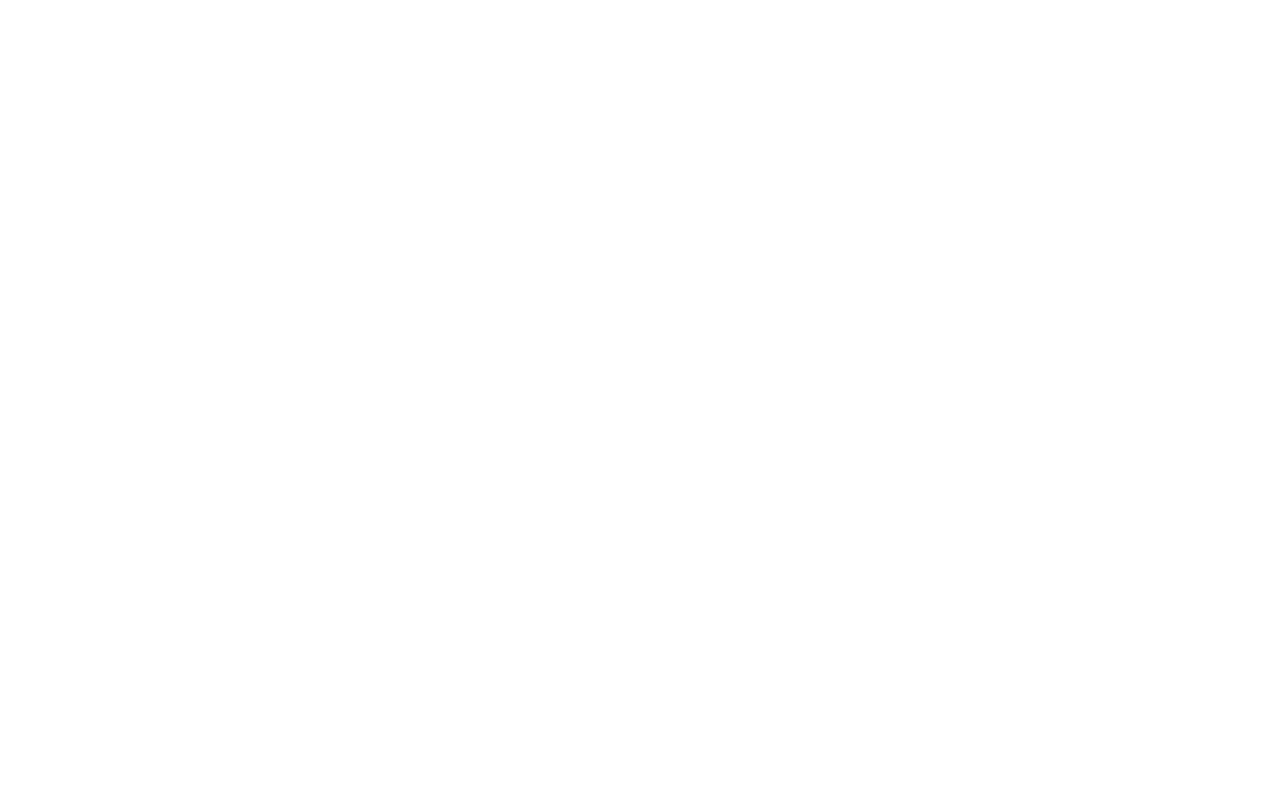
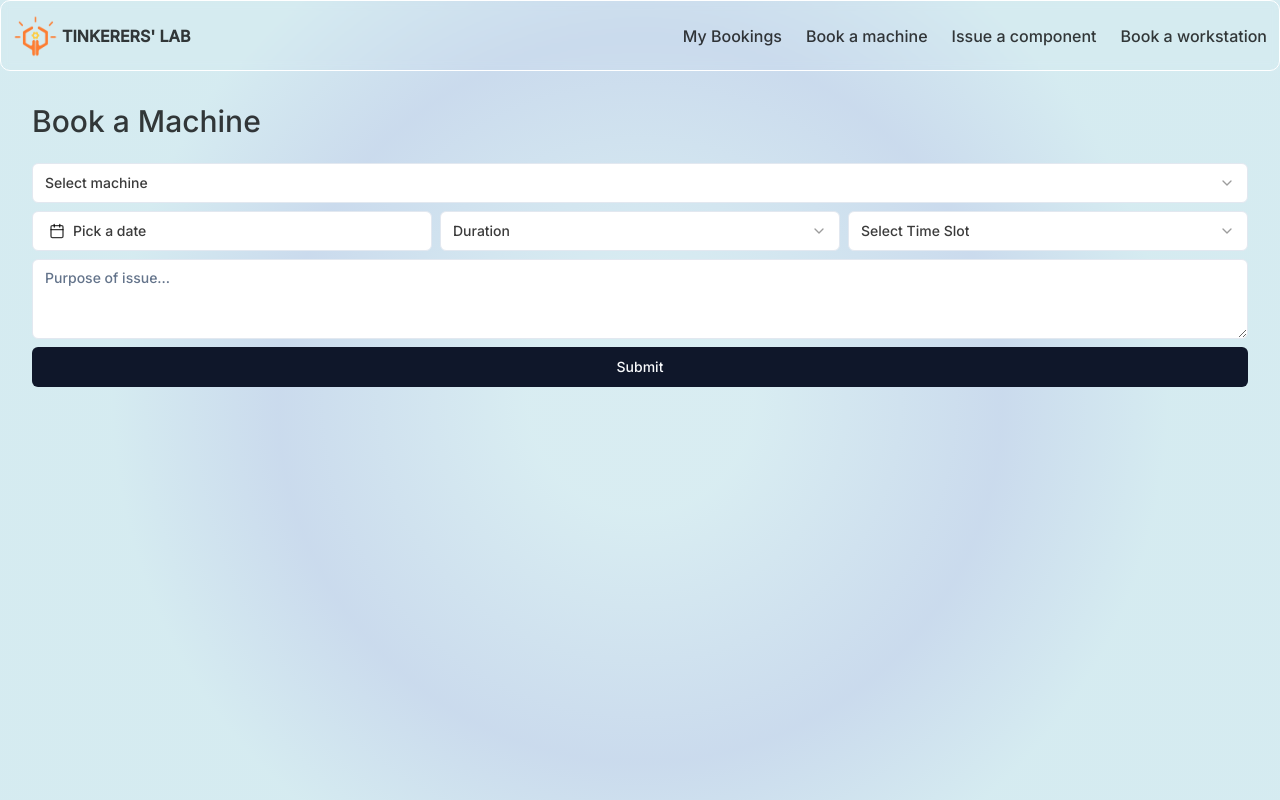
Before and after one commit to plusk-dev/tinkeringlab, a React (Vite) app in the folder frontend/: page /dashboard/machine in a window 1280 px wide. Before the commit this address had no page. Built offline with nearby package versions, Linux system fonts and the light colour scheme.

Commit message:
forms added

```diff
--- a/frontend/src/App.tsx
+++ b/frontend/src/App.tsx
@@ -4,10 +4,10 @@
 import Login from './Login/Login';
 import { Toaster } from "@/components/ui/toaster"
 import Dashboard from './Dashboard';
-import Booking from './Booking';
+import Component from './Bookings/Component';
 import { LandingPage } from './Landing_Page/LandingPage';
-
-
+import Machine from './Bookings/Machine'
+import Workstation from './Bookings/workstation';
 function App() {
   return (
     <>
@@ -16,7 +16,9 @@
         <Route path='/' element={<LandingPage/>}/>
         <Route path='/login' element={<Login />} />
         <Route path='/dashboard' element={<Dashboard />} />
-        <Route path='/dashboard/booking' element={<Booking />} />
+        <Route path='/dashboard/booking' element={<Component />} />
+        <Route path='/dashboard/machine' element={<Machine/>}/>
+        <Route path='/dashboard/workstation' element={<Workstation/>}/>
       </Routes>
     </>
   );
--- /dev/null
+++ b/frontend/src/Bookings/Machine.tsx
@@ -0,0 +1,150 @@
+import React from "react";
+import "../App.css";
+import Navbar from "../components/ui/Navbar";
+import { format } from "date-fns"
+import { Calendar as CalendarIcon } from "lucide-react"
+import { cn } from "@/lib/utils"
+import { Button } from "@/components/ui/button"
+import { Calendar } from "@/components/ui/calendar"
+import {
+	Popover,
+	PopoverContent,
+	PopoverTrigger,
+} from "@/components/ui/popover"
+import { Textarea } from "@/components/ui/textarea"
+import {
+	Select,
+	SelectContent,
+	SelectGroup,
+	SelectItem,
+	SelectTrigger,
+	SelectValue,
+} from "@/components/ui/select"
+import { useState } from "react";
+
+export default function Component() {
+
+  const [selectedDuration, setSelectedDuration] = useState('');
+  const [timeSlots, setTimeSlots] = useState(['Select Duration']);
+
+  const getTimeSlots = (duration:string):string[] => {
+    switch (duration) {
+      case '1':
+        return ['12:00-1:00', '1:00-2:00', '2:00-3:00', '3:00-4:00', '4:00-5:00', '5:00-6:00', '6:00-7:00', '7:00-8:00'];
+      case '2':
+        return ['12-2', '2-4', '4-6','6-8'];
+      case '3':
+        return ['12-3', '3-6', '6-9'];
+      default:
+        return ['Pls select Duration'];
+    }
+  };
+
+  const handleDurationChange = (value:string) => {
+    setSelectedDuration(value);
+    const slots:string[] = getTimeSlots(value);
+    setTimeSlots(slots);
+  };
+
+
+
+
+	const [date, setDate] = React.useState<Date>()
+	const [isSmall, setisSmall] = React.useState(false);
+	window.addEventListener("resize", (_) => {
+		setisSmall(window.innerWidth <= 1000);
+	})
+	React.useEffect(() => {
+		setisSmall(window.innerWidth <= 1000);
+	}, [])
+
+
+
+	return (
+		<div className="h-screen parent">
+			<Navbar />
+			<div className="container pt-8">
+				<h1 className="text-3xl">Book a Machine</h1>
+				<br />
+        <div className="w-full">
+						<Select>
+							<SelectTrigger>
+								<SelectValue placeholder="Select machine" />
+							</SelectTrigger>
+							<SelectContent>
+								<SelectGroup>
+									<SelectItem value="3dp">3-d Printer</SelectItem>
+									<SelectItem value="megatron">Megatron</SelectItem>
+									<SelectItem value="compuper">Compuper</SelectItem>
+								</SelectGroup>
+							</SelectContent>
+						</Select>
+				</div>
+
+
+          <div className={isSmall?"flex flex-col":"flex"}>
+          <div className={`flex-1 my-2 ${isSmall?``:`mr-2`}`}>
+            <Popover>
+              <PopoverTrigger asChild>
+                <Button
+                  variant={"outline"}
+                  className={cn(
+                    "w-full justify-start text-left font-normal",
+                    !date && "text-muted-foreground"
+                  )}
+                >
+                  <CalendarIcon className="mr-2 h-4 w-4" />
+                  {date ? format(date, "PPP") : <span>Pick a date</span>}
+                </Button>
+              </PopoverTrigger>
+                <PopoverContent className="w-full p-0">
+                  <Calendar
+                    mode="single"
+                    selected={date}
+                    onSelect={setDate}
+                    initialFocus
+                  />
+                </PopoverContent>
+              </Popover>
+            </div>
+
+            <div className={`flex-1 ${isSmall?``:`mr-2 my-2 `}`}>
+              <Select value={selectedDuration} onValueChange={handleDurationChange}>
+                    <SelectTrigger>
+                      <SelectValue placeholder="Duration" />
+                    </SelectTrigger>
+                    <SelectContent>
+                      <SelectGroup>
+                        <SelectItem value="1">1 hour</SelectItem>
+                        <SelectItem value="2">2 hours</SelectItem>
+                        <SelectItem value="3">3 hours</SelectItem>
+                      </SelectGroup>
+                    </SelectContent>
+                </Select>
+            </div>
+
+            <div className="my-2 flex-1">
+              <Select>
+                  <SelectTrigger>
+                    <SelectValue placeholder="Select Time Slot" />
+                  </SelectTrigger>
+                  <SelectContent>
+                    <SelectGroup>
+                    {timeSlots.map((slot) => (
+                      <SelectItem key={slot} value={slot}>
+                        {slot}
+                      </SelectItem>
+                      ))}
+                    </SelectGroup>
+                  </SelectContent>
+              </Select>
+            </div>
+        </div>
+
+
+				<Textarea placeholder="Purpose of issue..." className="mb-2" />
+				<Button className="w-full">Submit</Button>
+			</div>
+		</div>
+	)
+}
--- /dev/null
+++ b/frontend/src/Bookings/workstation.tsx
@@ -0,0 +1,150 @@
+import React from "react";
+import "../App.css";
+import Navbar from "../components/ui/Navbar";
+import { format } from "date-fns"
+import { Calendar as CalendarIcon } from "lucide-react"
+import { cn } from "@/lib/utils"
+import { Button } from "@/components/ui/button"
+import { Calendar } from "@/components/ui/calendar"
+import {
+	Popover,
+	PopoverContent,
+	PopoverTrigger,
+} from "@/components/ui/popover"
+import { Textarea } from "@/components/ui/textarea"
+import {
+	Select,
+	SelectContent,
+	SelectGroup,
+	SelectItem,
+	SelectTrigger,
+	SelectValue,
+} from "@/components/ui/select"
+import { useState } from "react";
+
+export default function Workstation() {
+
+  const [selectedDuration, setSelectedDuration] = useState('');
+  const [timeSlots, setTimeSlots] = useState(['Select Duration']);
+
+  const getTimeSlots = (duration:string):string[] => {
+    switch (duration) {
+      case '1':
+        return ['12:00-1:00', '1:00-2:00', '2:00-3:00', '3:00-4:00', '4:00-5:00', '5:00-6:00', '6:00-7:00', '7:00-8:00'];
+      case '2':
+        return ['12-2', '2-4', '4-6','6-8'];
+      case '3':
+        return ['12-3', '3-6', '6-9'];
+      default:
+        return ['Pls select Duration'];
+    }
+  };
+
+  const handleDurationChange = (value:string) => {
+    setSelectedDuration(value);
+    const slots:string[] = getTimeSlots(value);
+    setTimeSlots(slots);
+  };
+
+
+
+
+	const [date, setDate] = React.useState<Date>()
+	const [isSmall, setisSmall] = React.useState(false);
+	window.addEventListener("resize", (_) => {
+		setisSmall(window.innerWidth <= 1000);
+	})
+	React.useEffect(() => {
+		setisSmall(window.innerWidth <= 1000);
+	}, [])
+
+
+
+	return (
+		<div className="h-screen parent">
+			<Navbar />
+			<div className="container pt-8">
+				<h1 className="text-3xl">Book a Workstation</h1>
+				<br />
+        <div className="w-full">
+						<Select>
+							<SelectTrigger>
+								<SelectValue placeholder="Select machine" />
+							</SelectTrigger>
+							<SelectContent>
+								<SelectGroup>
+									<SelectItem value="3dp">3-d Printer</SelectItem>
+									<SelectItem value="megatron">Megatron</SelectItem>
+									<SelectItem value="compuper">Compuper</SelectItem>
+								</SelectGroup>
+							</SelectContent>
+						</Select>
+				</div>
+
+
+          <div className="flex">
+          <div className="w-1/3 my-2 mr-2">
+            <Popover>
+              <PopoverTrigger asChild>
+                <Button
+                  variant={"outline"}
+                  className={cn(
+                    "w-full justify-start text-left font-normal",
+                    !date && "text-muted-foreground"
+                  )}
+                >
+                  <CalendarIcon className="mr-2 h-4 w-4" />
+                  {date ? format(date, "PPP") : <span>Pick a date</span>}
+                </Button>
+              </PopoverTrigger>
+                <PopoverContent className="w-full p-0">
+                  <Calendar
+                    mode="single"
+                    selected={date}
+                    onSelect={setDate}
+                    initialFocus
+                  />
+                </PopoverContent>
+              </Popover>
+            </div>
+
+            <div className="my-2 mr-2 w-1/3">
+              <Select value={selectedDuration} onValueChange={handleDurationChange}>
+                    <SelectTrigger>
+                      <SelectValue placeholder="Duration" />
+                    </SelectTrigger>
+                    <SelectContent>
+                      <SelectGroup>
+                        <SelectItem value="1">1 hour</SelectItem>
+                        <SelectItem value="2">2 hours</SelectItem>
+                        <SelectItem value="3">3 hours</SelectItem>
+                      </SelectGroup>
+                    </SelectContent>
+                </Select>
+            </div>
+
+            <div className="my-2 w-1/3">
+              <Select>
+                  <SelectTrigger>
+                    <SelectValue placeholder="Select Time Slot" />
+                  </SelectTrigger>
+                  <SelectContent>
+                    <SelectGroup>
+                    {timeSlots.map((slot) => (
+                      <SelectItem key={slot} value={slot}>
+                        {slot}
+                      </SelectItem>
+                      ))}
+                    </SelectGroup>
+                  </SelectContent>
+              </Select>
+            </div>
+        </div>
+
+
+				<Textarea placeholder="Purpose of issue..." className="mb-2" />
+				<Button className="w-full">Submit</Button>
+			</div>
+		</div>
+	)
+}
--- a/frontend/src/Landing_Page/Navbar.tsx
+++ b/frontend/src/Landing_Page/Navbar.tsx
@@ -10,7 +10,7 @@
 import { useState } from "react";
 import {useEffect} from "react";
 import mainLogo from '../images/tinker.png'
-import { View } from "lucide-react";
+
 
 export function Navbar(){
   const navigate=useNavigate();
--- a/frontend/src/Login/Login.tsx
+++ b/frontend/src/Login/Login.tsx
@@ -2,7 +2,7 @@
 import { jwtDecode } from "jwt-decode";
 import * as React from 'react';
 import { Button } from "@/components/ui/button";
-import logo from '../assets/logo.svg'
+import mainLogo from '../images/tinker.png'
 import { useToast } from "@/components/ui/use-toast"
 import { getTokenFromStorage, getUrl, postUrl, setToken } from "../utils";
 import { useState, useEffect } from "react";
@@ -30,8 +30,8 @@
   if (!redirect) {
     return <>
       <div className="flex h-screen flex-col">
-        <div className="h-1/2 text-center m-auto">
-          <img src={logo} className="h-1/2 w-screen" />
+        <div className="h-1/2 flex flex-col items-center text-center m-auto">
+          <img src={mainLogo} className="h-1/2" />
           <h1 className="text-4xl">Sign In</h1>
           <div className="flex h-1/2 justify-center" >
             <div className="flex flex-col text-center pt-4">
--- a/frontend/src/components/ui/Navbar.tsx
+++ b/frontend/src/components/ui/Navbar.tsx
@@ -3,6 +3,8 @@
 import { useState, useEffect } from "react";
 import { Button } from "./button";
 import { GiHamburgerMenu } from "react-icons/gi";
+import tink from "./tinker.png"
+
 export default function Navbar() {
 	const [isSmall, setisSmall] = useState(false);
 	const [hidden, setHidden] = useState(true);
@@ -13,18 +15,19 @@
 		setisSmall(window.innerWidth <= 1000);
 	}, [])
 	return <>
-		<div className={isSmall ? "flex flex-col gap-3 border-b-2  border-zinc-400 content-normal bg-zinc-200 navbar" : "flex gap-3 border-b-2  border-zinc-400 content-normal bg-zinc-200 navbar"}>
-			<div className="flex justify-between">
-				<Link to="/dashboard" className="p-3 hover:rounded-lg">
-					Idhar logo hoga
+		<div className={isSmall ? "flex flex-col gap-3 border-b-2  border-zinc-400 content-normal bg-zinc-200 navbar justify-between" : "flex  justify-between gap-3 border-b-2  border-zinc-400 content-normal bg-zinc-200 navbar"}>
+			<div className={isSmall?"flex justify-between":"flex"}>
+				<Link to="/dashboard" className="p-3 hover:rounded-lg flex">
+					<img className="w-[45px] h-[45px]" src={tink}></img>
+					<h3 className="flex items-center px-1 font-bold">TINKERERS' LAB</h3>
 				</Link>
 				<Button variant="ghost" className={!isSmall ? "hidden" : ""} onClick={() => setHidden(!hidden)}><GiHamburgerMenu /></Button>
 			</div>
-			<div className={isSmall ? "flex-col flex hidden" + (!hidden ? "hidden" : "") : "flex"}>
+			<div className={isSmall ? "flex-col flex hidden" + (!hidden ? "hidden" : "") : "flex items-center justify-end"}>
 				<Link to="/login" className="p-3 hover:bg-zinc-300 hover:rounded-lg">My Bookings</Link>
-				<Link to="/dashboard/booking" className="p-3 hover:bg-zinc-300 hover:rounded-lg">Book a machine</Link>
-				<Link to="/login" className="p-3 hover:bg-zinc-300 hover:rounded-lg">Issue a component</Link>
-				<Link to="/login" className="p-3 hover:bg-zinc-300 hover:rounded-lg">Book a workstation</Link>
+				<Link to="/dashboard/machine" className="p-3 hover:bg-zinc-300 hover:rounded-lg">Book a machine</Link>
+				<Link to="/dashboard/booking" className="p-3 hover:bg-zinc-300 hover:rounded-lg">Issue a component</Link>
+				<Link to="/dashboard/workstation" className="p-3 hover:bg-zinc-300 hover:rounded-lg">Book a workstation</Link>
 			</div>
 		</div>
 	</>
--- a/frontend/src/utils.ts
+++ b/frontend/src/utils.ts
@@ -5,6 +5,7 @@
 async function getUrl(url: string, params: any): Promise<AxiosResponse> {
   try {
     const response = await axios.get(BASE_URL + url, { params });
+    console.log("HI"+ response)
     return response;
   } catch (error: any) {
     throw new Error(`Error fetching data: ${error.message}`);
```
Also changed, not shown: frontend/src/Bookings/Component.tsx (renamed from frontend/src/Booking.tsx, +4 -4 lines), frontend/src/Dashboard.tsx (+6 -2 lines), frontend/src/components/ui/tinker.png (added).
